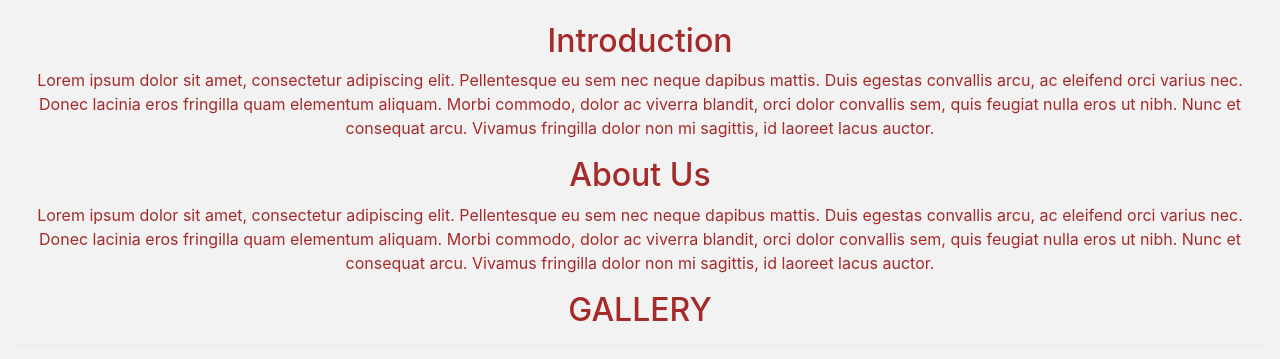
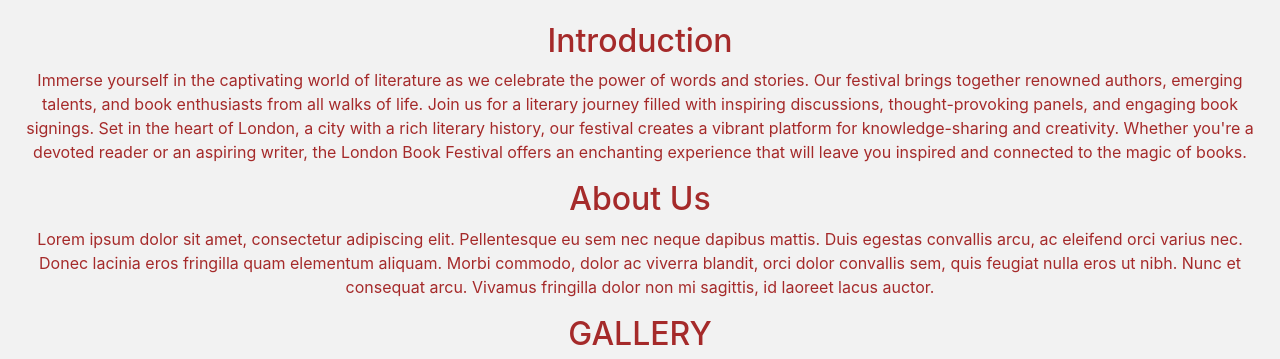
Before and after one commit to Charlywilliams/ourProject, a website: page Index.html in a window 1280 px wide. Shown: the part 824-1183 px from the top of the page. Drawn offline with nearby package versions, Linux system fonts and the light colour scheme; files whose address does not match are found by name.

Commit message:
Update Index.html

```diff
--- a/Index.html
+++ b/Index.html
@@ -75,13 +75,7 @@
         <div>
           <h2>Introduction</h2>
           <p>
-            Lorem ipsum dolor sit amet, consectetur adipiscing elit.
-            Pellentesque eu sem nec neque dapibus mattis. Duis egestas convallis
-            arcu, ac eleifend orci varius nec. Donec lacinia eros fringilla quam
-            elementum aliquam. Morbi commodo, dolor ac viverra blandit, orci
-            dolor convallis sem, quis feugiat nulla eros ut nibh. Nunc et
-            consequat arcu. Vivamus fringilla dolor non mi sagittis, id laoreet
-            lacus auctor.
+            Immerse yourself in the captivating world of literature as we celebrate the power of words and stories. Our festival brings together renowned authors, emerging talents, and book enthusiasts from all walks of life. Join us for a literary journey filled with inspiring discussions, thought-provoking panels, and engaging book signings. Set in the heart of London, a city with a rich literary history, our festival creates a vibrant platform for knowledge-sharing and creativity. Whether you're a devoted reader or an aspiring writer, the London Book Festival offers an enchanting experience that will leave you inspired and connected to the magic of books.
           </p>
         </div>
         <div>
```
